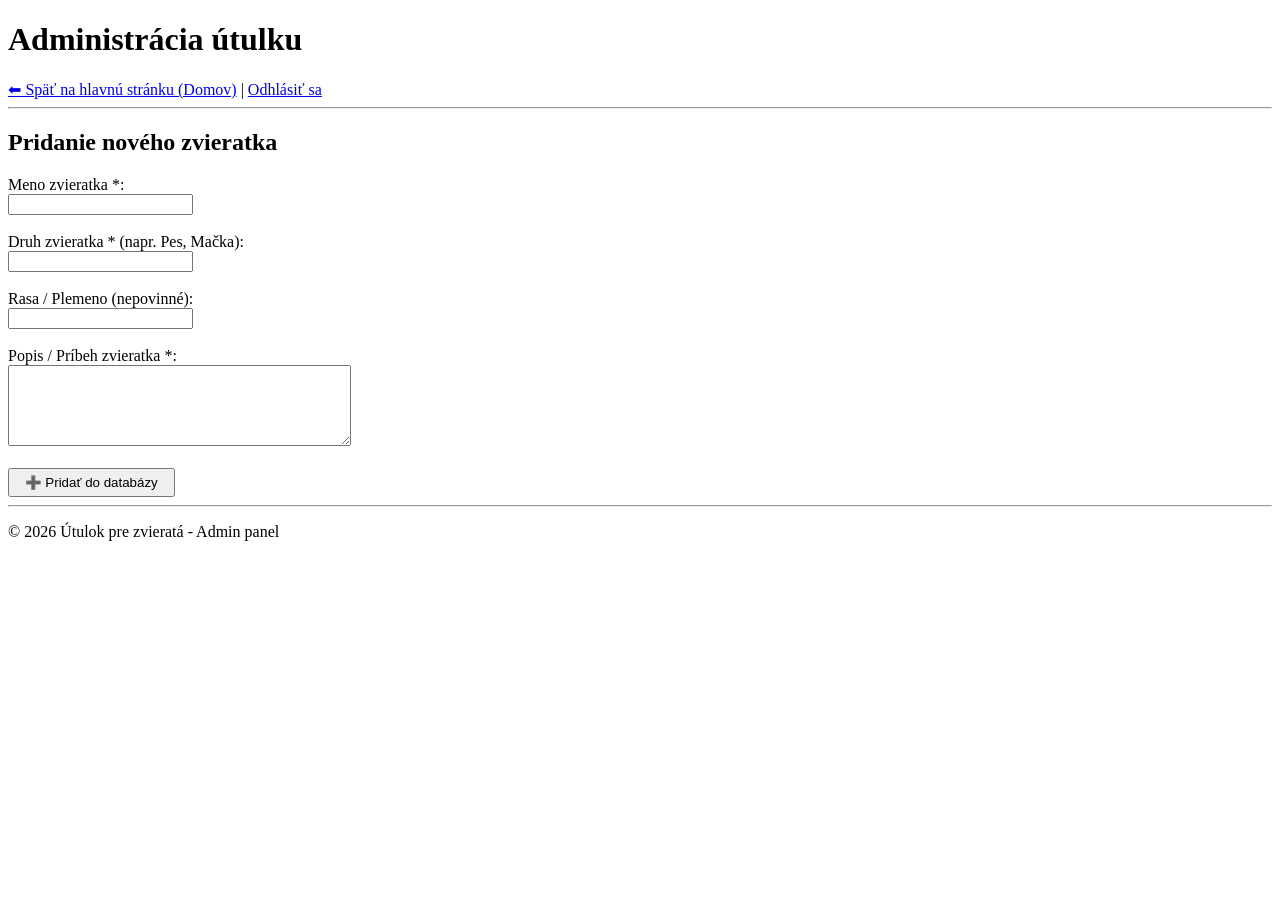
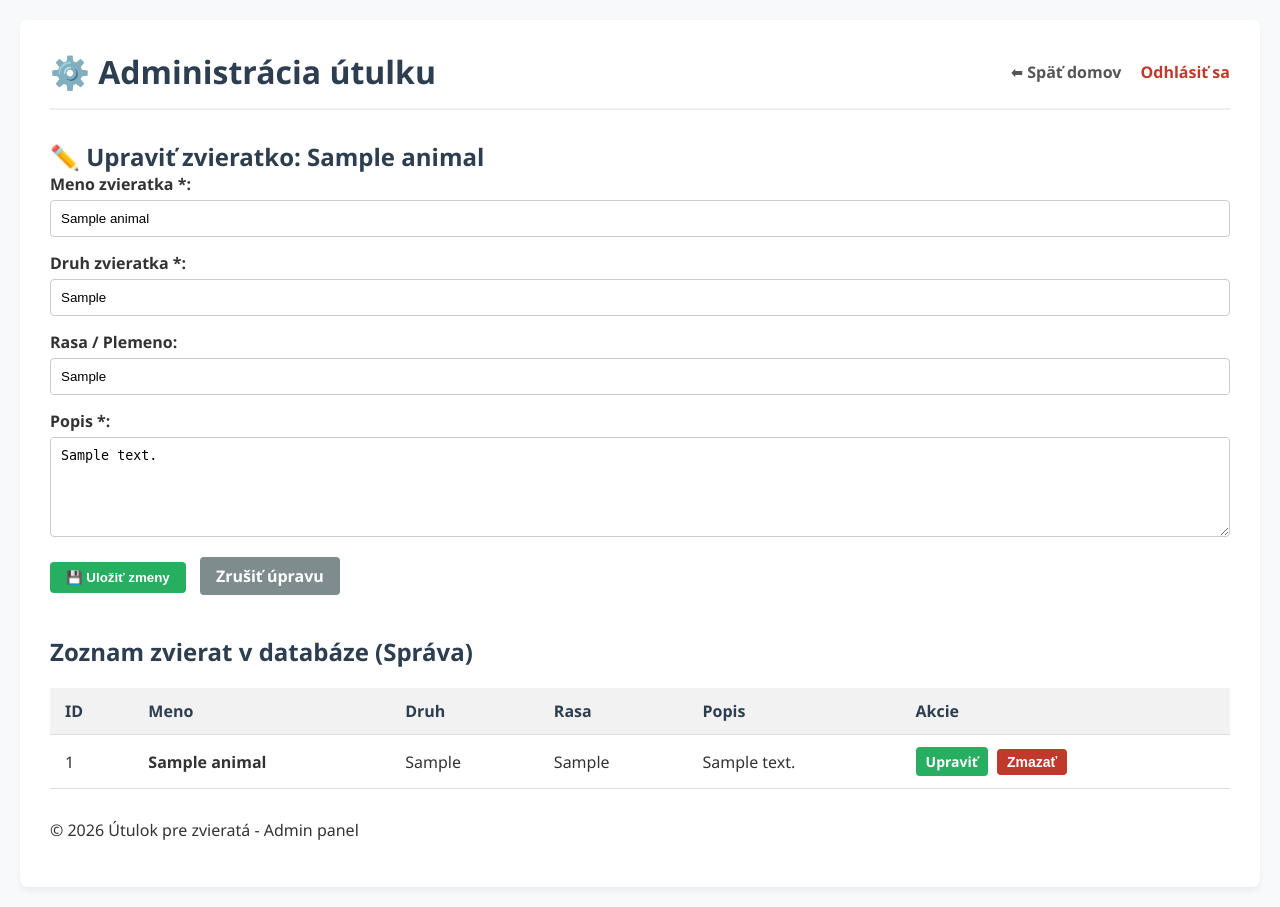
Before and after one commit to LukasPecha/animalShelter, a PHP site: page /admin/index.php?edit_id=1 in a window 1280 px wide. Before the commit the page ends 541 px from the top, so only its background shows below. Run offline with PHP 8.4, Linux system fonts and the light colour scheme; the visitor is signed in with stand-in values (Sample User, id 1); tables that the repository leaves empty or names only in its code hold one stand-in row (values such as "Sample post").

Commit message:
Dokončenie php časti

```diff
--- /dev/null
+++ b/admin/assets/css/style.css
@@ -0,0 +1,112 @@
+:root {
+    --primary: #2c3e50;
+    --success: #27ae60;
+    --danger: #c0392b;
+    --bg: #f8f9fa;
+    --text: #333;
+}
+
+body {
+    font-family: 'Segoe UI', Tahoma, Geneva, Verdana, sans-serif;
+    background-color: var(--bg);
+    color: var(--text);
+    margin: 0;
+    padding: 20px;
+}
+
+.container {
+    max-width: 1200px;
+    margin: 0 auto;
+    background: white;
+    padding: 30px;
+    border-radius: 8px;
+    box-shadow: 0 4px 6px rgba(0,0,0,0.05);
+}
+
+header {
+    display: flex;
+    justify-content: space-between;
+    align-items: center;
+    border-bottom: 2px solid #eee;
+    padding-bottom: 15px;
+    margin-bottom: 30px;
+}
+
+h1, h2 {
+    color: var(--primary);
+    margin: 0;
+}
+
+/* Štýl pre tabuľku zvierat */
+table {
+    width: 100%;
+    border-collapse: collapse;
+    margin-top: 20px;
+    margin-bottom: 30px;
+}
+
+th, td {
+    padding: 12px 15px;
+    text-align: left;
+    border-bottom: 1px solid #ddd;
+}
+
+th {
+    background-color: #f2f2f2;
+    color: var(--primary);
+    font-weight: 600;
+}
+
+tr:hover {
+    background-color: #f9f9f9;
+}
+
+/* Formuláre a vstupy */
+.form-group {
+    margin-bottom: 15px;
+}
+
+label {
+    display: block;
+    margin-bottom: 5px;
+    font-weight: 600;
+}
+
+input[type="text"], textarea {
+    width: 100%;
+    padding: 10px;
+    border: 1px solid #ccc;
+    border-radius: 4px;
+    box-sizing: border-box;
+}
+
+textarea {
+    height: 100px;
+    resize: vertical;
+}
+
+/* Tlačidlá */
+.btn {
+    display: inline-block;
+    padding: 8px 16px;
+    border: none;
+    border-radius: 4px;
+    cursor: pointer;
+    font-weight: 600;
+    text-decoration: none;
+    text-align: center;
+}
+
+.btn-primary { background-color: var(--primary); color: white; }
+.btn-success { background-color: var(--success); color: white; }
+.btn-danger { background-color: var(--danger); color: white; }
+
+.btn:hover {
+    opacity: 0.9;
+}
+
+.logout-link {
+    color: var(--danger);
+    text-decoration: none;
+    font-weight: bold;
+}
--- a/admin/index.php
+++ b/admin/index.php
@@ -4,54 +4,89 @@ ini_set('display_errors', 1);
 error_reporting(E_ALL);
 
 require_once '../config.php';
+require_once '../classes/Animal.php';
 
-/*
+
 if (!isset($_SESSION['role']) || $_SESSION['role'] !== 'admin') {
      header('Location: ../login.php');
      exit();
 }
-*/
+
 
 $success = '';
 $error = '';
+$edit_animal = null;
 
-// Spracivanie formulára na pridávanie zvierat
+$database = new Database();
+$db = $database->getConnection();
+
+if ($db) {
+    // Inicializácia objektu Animal
+    $animalModel = new Animal($db);
+
     if ($_SERVER['REQUEST_METHOD'] === 'POST') {
+
+        // Delete zvieratka
+        if (isset($_POST['delete_id'])) {
+            $delete_id = intval($_POST['delete_id']);
+
+            if ($animalModel->delete($delete_id)) {
+                $success = "Zvieratko bolo úspešne vymazané z databázy.";
+            } else {
+                $error = "Chyba: Nepodarilo sa vymazať zvieratko.";
+            }
+        }
+
+        // Create zvieratka
+        elseif (isset($_POST['update_id'])) {
+            $update_id = intval($_POST['update_id']);
             $name = trim($_POST['name']);
             $species = trim($_POST['species']);
             $breed = trim($_POST['breed']);
             $description = trim($_POST['description']);
 
-    // Meno, druh a popis sú povinné
             if (!empty($name) && !empty($species) && !empty($description)) {
-        $database = new Database();
-        $db = $database->getConnection();
-
-        if ($db) {
-            $query = "INSERT INTO animals (name, species, breed, description)
-                      VALUES (:name, :species, :breed, :description)";
-
-            $stmt = $db->prepare($query);
-
-            // Z premenných zapíšeme do SQL
-            $result = $stmt->execute([
-                'name' => $name,
-                'species' => $species,
-                'breed' => $breed,
-                'description' => $description
-            ]);
-
-            if ($result) {
-                $success = "Zvieratko <strong>" . htmlspecialchars($name) . "</strong> bolo úspešne pridané do útulku!";
+                if ($animalModel->update($update_id, $name, $species, $breed, $description)) {
+                    $success = "Údaje zvieratka <strong>" . htmlspecialchars($name) . "</strong> boli úspešne upravené!";
                 } else {
-                $error = "Chyba: Nepodarilo sa uložiť dáta do databázy.";
+                    $error = "Chyba: Nepodarilo sa aktualizovať dáta.";
                 }
             } else {
-            $error = "Chyba: Nepodarilo sa spojiť s databázou.";
+                $error = "Prosím, vyplňte všetky povinné polia.";
+            }
+        }
+
+        // Create zvieratka
+        elseif (isset($_POST['name'])) {
+            $name = trim($_POST['name']);
+            $species = trim($_POST['species']);
+            $breed = trim($_POST['breed']);
+            $description = trim($_POST['description']);
+
+            if (!empty($name) && !empty($species) && !empty($description)) {
+                if ($animalModel->create($name, $species, $breed, $description)) {
+                    $success = "Zvieratko <strong>" . htmlspecialchars($name) . "</strong> bolo úspešne pridané!";
+                } else {
+                    $error = "Chyba: Nepodarilo sa uložiť dáta.";
                 }
             } else {
-        $error = "Prosím, vyplňte všetky povinné polia (Meno, Druh, Popis).";
+                $error = "Prosím, vyplňte všetky povinné polia.";
             }
+        }
+    }
+
+    // Načítanie údajou pre úpravu zvieratka
+    if (isset($_GET['edit_id'])) {
+        $edit_id = intval($_GET['edit_id']);
+        $edit_animal = $animalModel->getById($edit_id);
+    }
+
+    // Vytiahnutie všetkých zvieratiek
+    $animals = $animalModel->getAll();
+
+} else {
+    $error = "Chyba: Nepodarilo sa spojiť s databázou.";
+    $animals = [];
 }
 ?>
 <!DOCTYPE html>
@@ -60,52 +95,111 @@ if ($_SERVER['REQUEST_METHOD'] === 'POST') {
     <meta charset="UTF-8">
     <meta name="viewport" content="width=device-width, initial-scale=1.0">
     <title>Administrácia - Útulok</title>
+    <link rel="stylesheet" href="assets/css/style.css">
 </head>
 <body>
 
+    <div class="container">
+
         <header>
-        <h1>Administrácia útulku</h1>
+            <h1>⚙️ Administrácia útulku</h1>
             <nav>
-            <a href="../index.php">⬅ Späť na hlavnú stránku (Domov)</a> |
-            <a href="../logout.php">Odhlásiť sa</a>
+                <a href="../index.php" style="text-decoration: none; margin-right: 15px; color: #555; font-weight: 600;">⬅ Späť domov</a>
+                <a href="../logout.php" class="logout-link">Odhlásiť sa</a>
             </nav>
         </header>
-    <hr>
 
         <main>
-        <h2>Pridanie nového zvieratka</h2>
-
-        <!-- Výpis úspechu alebo chyby -->
+            <!-- Výpis správ s upraveným modernejším dizajnom -->
             <?php if (!empty($success)): ?>
-            <p style="color: green; background-color: #e6ffe6; padding: 10px; border: 1px solid green;"><?php echo $success; ?></p>
+                <p style="color: #27ae60; background-color: #e8f8f0; padding: 12px; border: 1px solid #27ae60; border-radius: 4px; margin-bottom: 20px;"><?php echo $success; ?></p>
             <?php endif; ?>
 
             <?php if (!empty($error)): ?>
-            <p style="color: red; background-color: #ffe6e6; padding: 10px; border: 1px solid red;"><?php echo $error; ?></p>
+                <p style="color: #c0392b; background-color: #fceae9; padding: 12px; border: 1px solid #c0392b; border-radius: 4px; margin-bottom: 20px;"><?php echo $error; ?></p>
             <?php endif; ?>
 
-        <!-- Formulár -->
-        <form action="index.php" method="POST">
-            <label for="name">Meno zvieratka *:</label><br>
-            <input type="text" id="name" name="name" required><br><br>
+            <h2><?php echo $edit_animal ? "✏️ Upraviť zvieratko: " . htmlspecialchars($edit_animal['name']) : "➕ Pridanie nového zvieratka"; ?></h2>
 
-            <label for="species">Druh zvieratka * (napr. Pes, Mačka):</label><br>
-            <input type="text" id="species" name="species" required><br><br>
+            <form action="index.php" method="POST" style="margin-bottom: 40px;">
 
-            <label for="breed">Rasa / Plemeno (nepovinné):</label><br>
-            <input type="text" id="breed" name="breed"><br><br>
+                <?php if ($edit_animal): ?>
+                    <input type="hidden" name="update_id" value="<?php echo $edit_animal['id']; ?>">
+                <?php endif; ?>
 
-            <label for="description">Popis / Príbeh zvieratka *:</label><br>
-            <textarea id="description" name="description" rows="5" cols="40" required></textarea><br><br>
+                <div class="form-group">
+                    <label for="name">Meno zvieratka *:</label>
+                    <input type="text" id="name" name="name" value="<?php echo $edit_animal ? htmlspecialchars($edit_animal['name']) : ''; ?>" required>
+                </div>
 
-            <button type="submit" style="padding: 5px 15px; cursor: pointer;">➕ Pridať do databázy</button>
+                <div class="form-group">
+                    <label for="species">Druh zvieratka *:</label>
+                    <input type="text" id="species" name="species" value="<?php echo $edit_animal ? htmlspecialchars($edit_animal['species']) : ''; ?>" required>
+                </div>
+
+                <div class="form-group">
+                    <label for="breed">Rasa / Plemeno:</label>
+                    <input type="text" id="breed" name="breed" value="<?php echo $edit_animal ? htmlspecialchars($edit_animal['breed']) : ''; ?>">
+                </div>
+
+                <div class="form-group">
+                    <label for="description">Popis *:</label>
+                    <textarea id="description" name="description" required><?php echo $edit_animal ? htmlspecialchars($edit_animal['description']) : ''; ?></textarea>
+                </div>
+
+                <button type="submit" class="btn btn-success">
+                    <?php echo $edit_animal ? "💾 Uložiť zmeny" : "➕ Pridať do databázy"; ?>
+                </button>
+
+                <?php if ($edit_animal): ?>
+                    <a href="index.php" class="btn btn-primary" style="margin-left: 10px; background-color: #7f8c8d;">Zrušiť úpravu</a>
+                <?php endif; ?>
             </form>
+
+            <h2>Zoznam zvierat v databáze (Správa)</h2>
+
+            <?php if (empty($animals)): ?>
+                <p>V databáze nie sú žiadne zvieratá.</p>
+            <?php else: ?>
+                <table>
+                    <thead>
+                        <tr>
+                            <th>ID</th>
+                            <th>Meno</th>
+                            <th>Druh</th>
+                            <th>Rasa</th>
+                            <th>Popis</th>
+                            <th style="min-width: 160px;">Akcie</th>
+                        </tr>
+                    </thead>
+                    <tbody>
+                        <?php foreach ($animals as $animal): ?>
+                            <tr>
+                                <td><?php echo $animal['id']; ?></td>
+                                <td><strong><?php echo htmlspecialchars($animal['name']); ?></strong></td>
+                                <td><?php echo htmlspecialchars($animal['species']); ?></td>
+                                <td><?php echo htmlspecialchars($animal['breed']); ?></td>
+                                <td><?php echo htmlspecialchars($animal['description']); ?></td>
+                                <td>
+                                    <a href="index.php?edit_id=<?php echo $animal['id']; ?>" class="btn btn-success" style="padding: 5px 10px; font-size: 14px; margin-right: 5px;">Upraviť</a>
+
+                                    <form action="index.php" method="POST" onsubmit="return confirm('Naozaj chcete zmazať zvieratko <?php echo htmlspecialchars($animal['name']); ?>?');" style="display:inline-block;">
+                                        <input type="hidden" name="delete_id" value="<?php echo $animal['id']; ?>">
+                                        <button type="submit" class="btn btn-danger" style="padding: 5px 10px; font-size: 14px;">Zmazať</button>
+                                    </form>
+                                </td>
+                            </tr>
+                        <?php endforeach; ?>
+                    </tbody>
+                </table>
+            <?php endif; ?>
         </main>
 
-    <hr>
         <footer>
             <p>&copy; <?php echo date('Y'); ?> Útulok pre zvieratá - Admin panel</p>
         </footer>
 
+    </div>
+
 </body>
 </html>
--- /dev/null
+++ b/classes/Animal.php
@@ -0,0 +1,60 @@
+<?php
+
+require_once __DIR__ . '/Model.php';
+
+class Animal extends Model {
+    private $table_name = "animals";
+
+    // Výber všetkých zvieratiek
+    public function getAll() {
+        $query = "SELECT * FROM " . $this->table_name . " ORDER BY id DESC";
+        $stmt = $this->db->prepare($query);
+        $stmt->execute();
+        return $stmt->fetchAll(PDO::FETCH_ASSOC);
+    }
+
+    // Výber konkrétneho zvieratka podľa ID
+    public function getById($id) {
+        $query = "SELECT * FROM " . $this->table_name . " WHERE id = :id LIMIT 1";
+        $stmt = $this->db->prepare($query);
+        $stmt->execute(['id' => $id]);
+        return $stmt->fetch(PDO::FETCH_ASSOC);
+    }
+
+    // Pridanie nového zvieratka
+    public function create($name, $species, $breed, $description) {
+        $query = "INSERT INTO " . $this->table_name . " (name, species, breed, description)
+                  VALUES (:name, :species, :breed, :description)";
+
+        $stmt = $this->db->prepare($query);
+        return $stmt->execute([
+            'name' => $name,
+            'species' => $species,
+            'breed' => $breed,
+            'description' => $description
+        ]);
+    }
+
+    // Úprava existujúceho zvieratka
+    public function update($id, $name, $species, $breed, $description) {
+        $query = "UPDATE " . $this->table_name . "
+                  SET name = :name, species = :species, breed = :breed, description = :description
+                  WHERE id = :id";
+
+        $stmt = $this->db->prepare($query);
+        return $stmt->execute([
+            'name' => $name,
+            'species' => $species,
+            'breed' => $breed,
+            'description' => $description,
+            'id' => $id
+        ]);
+    }
+
+    // Vymazanie zvieratka
+    public function delete($id) {
+        $query = "DELETE FROM " . $this->table_name . " WHERE id = :id";
+        $stmt = $this->db->prepare($query);
+        return $stmt->execute(['id' => $id]);
+    }
+}
--- a/classes/Database.php
+++ b/classes/Database.php
@@ -1,33 +1,34 @@
 <?php
 
 class Database {
-    // udaje z configu ukladám do premenných
+    // Do premenných dávame hodnoty z config.php
     private $host = DB_HOST;
     private $db_name = DB_NAME;
     private $username = DB_USER;
     private $password = DB_PASS;
     public $conn;
 
-    // fukcia pre zavolanie databázy
+    // Funkcia pre pripojenie k databáze
     public function getConnection() {
         $this->conn = null;
+
         try {
-            // PDO pre pripojenie k databáze
+            // Vytvorenie PDO pripojenia a nastavenie znakovej sady
             $this->conn = new PDO(
-                "mysql:host=" . $this->host . ";dbname=" . $this->db_name,
+                "mysql:host=" . $this->host . ";dbname=" . $this->db_name . ";charset=utf8mb4",
                 $this->username,
                 $this->password
             );
-            // error v databáze
+
+            // Nastavenie vyhadzovania výnimiek pri chybách
             $this->conn->setAttribute(PDO::ATTR_ERRMODE, PDO::ERRMODE_EXCEPTION);
-            // nastavenie znakovej sady
-            $this->conn->exec("set names utf8");
 
         } catch(PDOException $exception) {
-            // výpis chyby pri pripojení k DB
+            // Výpis chyby pri pripojení k DB
             echo "Chyba pripojenia k databáze: " . $exception->getMessage();
         }
 
         return $this->conn;
     }
 }
+?>
--- /dev/null
+++ b/classes/Model.php
@@ -0,0 +1,10 @@
+<?php
+abstract class Model {
+    // Spoločný atribút pre prístup k databáze
+    protected $db;
+
+    // Konštruktor ktorý inicializuje databázové spojenie
+    public function __construct($db) {
+        $this->db = $db;
+    }
+}
--- a/config.php
+++ b/config.php
@@ -1,20 +1,11 @@
 <?php
-
-//pripojenie databázy
+if (session_status() === PHP_SESSION_NONE) {
+    session_start();
+}
 define('DB_HOST', 'localhost');
 define('DB_NAME', 'animal_shelter');
 define('DB_USER', 'root');
 define('DB_PASS', '');
 
-//načítanie tried
-spl_autoload_register(function ($class_name) {
-    $path = __DIR__ . '/classes/' . $class_name . '.php';
-    if (file_exists($path)) {
-        require_once $path;
-    }
-});
-
-// spustenie session
-if (session_status() === PHP_SESSION_NONE) {
-    session_start();
-}
+require_once __DIR__ . '/classes/Database.php';
+?>
--- a/parts/header.php
+++ b/parts/header.php
@@ -22,7 +22,7 @@
 
                 | <a href="logout.php">Odhlásiť sa</a>
             <?php else: ?>
-                <!-- Tento odkaz uvidí iba neprihlásený hosť -->
+                <!-- Tento odkaz uvidí iba neprihlásený  -->
                 | <a href="login.php">Prihlásiť sa</a>
             <?php endif; ?>
         </nav>
```
Also changed, not shown: classes/User.php (added, +20 -0 lines), index.php (+7 -14 lines), login.php (+9 -9 lines). Lines whose indentation alone changed are shown as unchanged.
